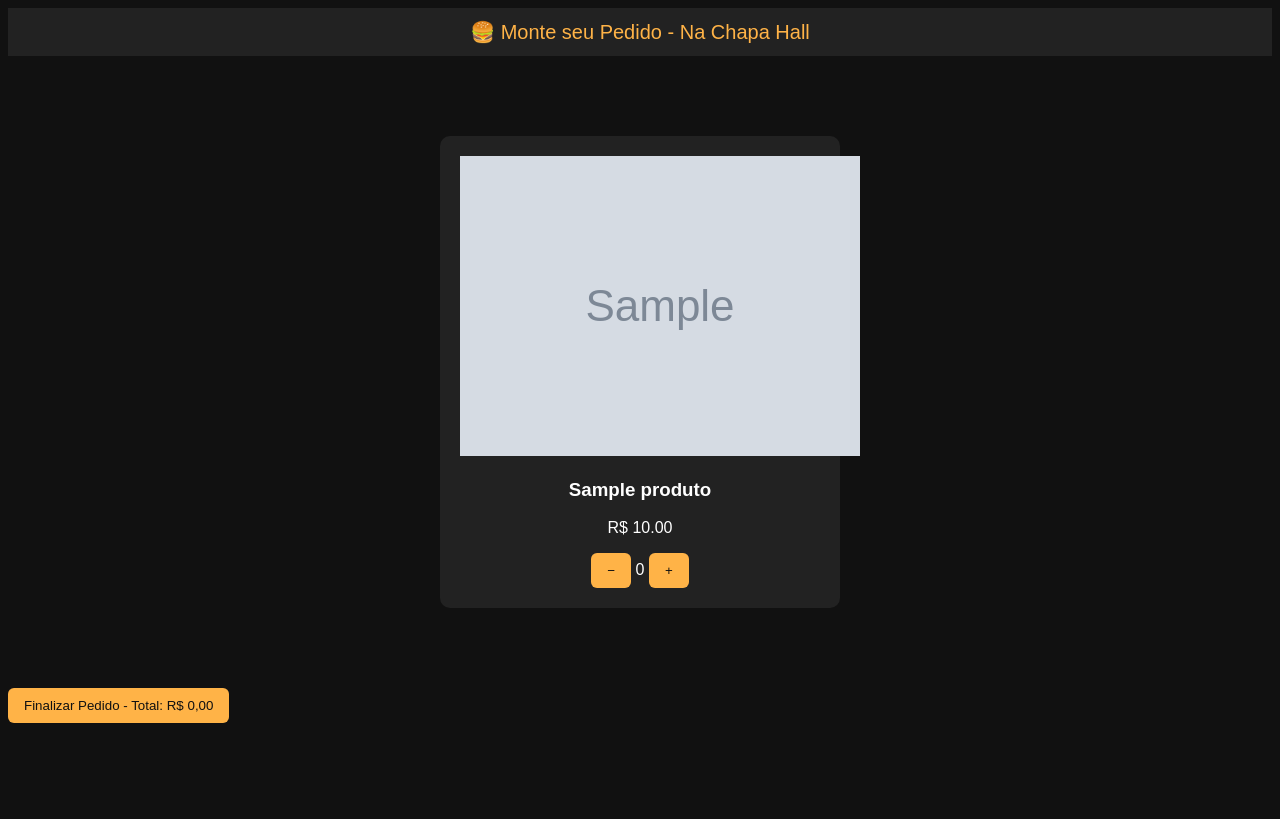
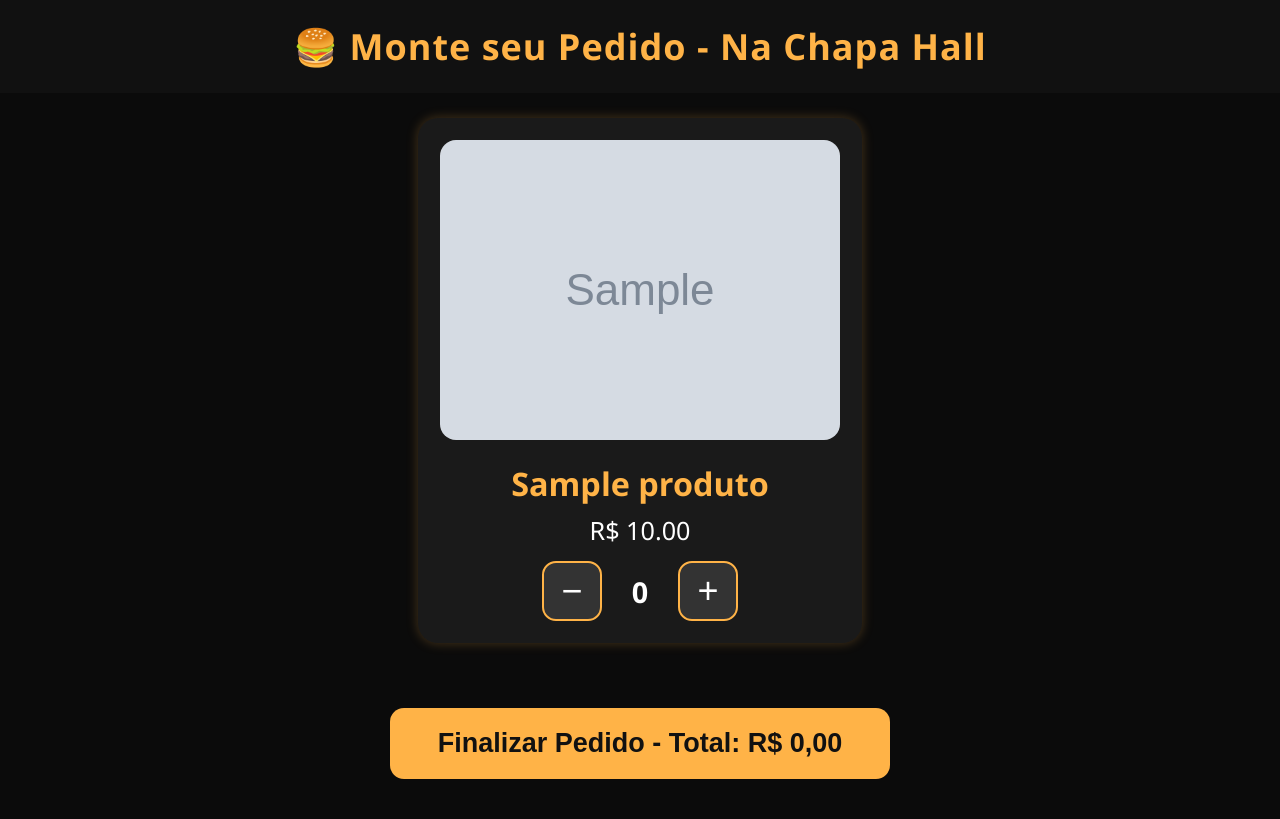
Before and after one commit to 71996376290r-sketch/nachapadelivery, a Flask app: template templates/pedido.html in a window 1280 px wide. Before the commit the page ends 723 px from the top, so only its background shows below. Run offline with Flask 3, Linux system fonts and the light colour scheme; the template is opened without the code that fills it: most values are stand-ins (such as "Sample title", 1, 10 or a date in 2020); grey boxes marked "Sample" are stand-in pictures.

Commit message:
Refactor CSS styles for improved layout and design

```diff
--- a/static/css/style.css
+++ b/static/css/style.css
@@ -1,5 +1,156 @@
-body { font-family: Arial, sans-serif; background: #111; color: #fff; }
-.card { background: #222; padding: 20px; border-radius: 10px; width: 360px; margin: 80px auto; text-align:center; }
-input { padding: 10px; margin: 8px 0; width: 90%; border-radius: 6px; border: none; background:#333; color:#fff; }
-button { padding: 10px 16px; border-radius:6px; border:none; background:#ffb347; color:#111; cursor:pointer; }
-header { background:#222; color:#ffb347; text-align:center; padding:12px; font-size:20px; }
+/* ======= Configuração geral ======= */
+body {
+  font-family: 'Segoe UI', Arial, sans-serif;
+  background: #0b0b0b;
+  color: #fff;
+  margin: 0;
+  padding: 0;
+  font-size: 18px; /* texto base maior */
+}
+
+/* ======= Cabeçalho ======= */
+header {
+  background: #111;
+  color: #ffb347;
+  text-align: center;
+  padding: 22px;
+  font-size: 2em;
+  font-weight: bold;
+  letter-spacing: 1px;
+}
+
+/* ======= Container de produtos ======= */
+.container {
+  display: flex;
+  flex-wrap: wrap;
+  justify-content: center;
+  gap: 26px;
+  padding: 25px;
+}
+
+/* ======= Card de produto ======= */
+.card {
+  background: #1a1a1a;
+  border-radius: 20px;
+  width: 90%;
+  max-width: 400px;
+  padding: 22px;
+  text-align: center;
+  box-shadow: 0 0 12px rgba(255, 179, 71, 0.25);
+  transition: transform 0.2s, box-shadow 0.2s;
+}
+
+.inic {
+  font-size: 19px;
+  margin: 16px 0 8px;
+  background: #1a1a1a;
+  border-radius: 20px;
+  height: 500px;
+  width: 90%;
+  max-width: 400px;
+  padding: 90px;
+  text-align: center;
+  box-shadow: 0 0 12px rgba(255, 179, 71, 0.25);
+  transition: transform 0.2s, box-shadow 0.2s;
+}
+
+.card:hover {
+  transform: scale(1.03);
+  box-shadow: 0 0 18px rgba(255, 179, 71, 0.4);
+}
+
+/* ======= Imagem ======= */
+.card img {
+  width: 100%;
+  border-radius: 16px;
+  object-fit: cover;
+  max-height: 450px;
+}
+
+/* ======= Nome e preço ======= */
+.card h3 {
+  margin: 16px 0 8px;
+  font-size: 1.8em;
+  color: #ffb347;
+}
+
+.card p {
+  font-size: 1.4em;
+  margin: 0 0 14px;
+}
+
+/* ======= Controle de quantidade ======= */
+.qtd {
+  display: flex;
+  align-items: center;
+  justify-content: center;
+  gap: 18px;
+  margin-top: 10px;
+}
+
+.btn-qtd {
+  width: 60px;
+  height: 60px;
+  border-radius: 14px;
+  background: #333;
+  color: #fff;
+  border: 2px solid #ffb347;
+  font-size: 2em;
+  cursor: pointer;
+  transition: background 0.2s;
+}
+
+.btn-qtd:hover {
+  background: #ffb347;
+  color: #111;
+}
+
+.qtd-num {
+  min-width: 40px;
+  font-size: 1.6em;
+  font-weight: bold;
+  display: inline-block;
+}
+
+/* ======= Botão de finalizar pedido ======= */
+#finalizar {
+  display: block;
+  width: 90%;
+  max-width: 500px;
+  margin: 40px auto;
+  background: #ffb347;
+  color: #111;
+  border: none;
+  padding: 20px;
+  font-size: 1.5em;
+  border-radius: 14px;
+  cursor: pointer;
+  font-weight: bold;
+  transition: background 0.2s;
+}
+
+#finalizar:hover {
+  background: #ffc76b;
+}
+
+/* ======= Inputs e botões ======= */
+input,
+button {
+  font-size: 1.2em;
+}
+
+/* ======= Responsividade ======= */
+@media (max-width: 768px) {
+  body {
+    font-size: 20px;
+  }
+  .card h3 {
+    font-size: 2em;
+  }
+  .card p {
+    font-size: 1.6em;
+  }
+  #finalizar {
+    font-size: 1.6em;
+  }
+}
```
